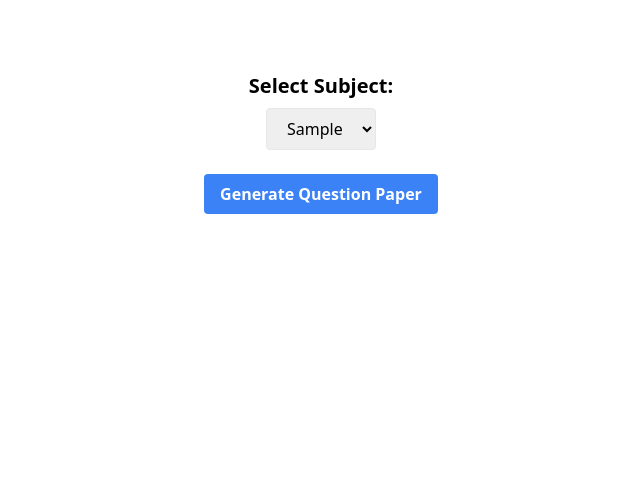
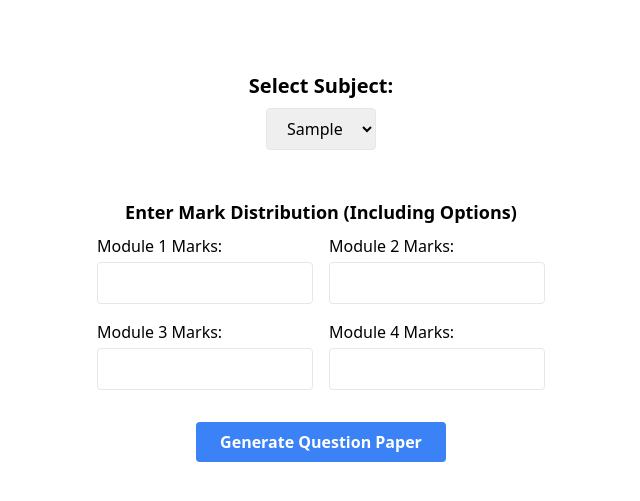
Before and after one commit to aishwaryaaishus001/easy_q, a Django app: page /teacher/generate/ in a window 1280 px wide. Shown: the top 501 px of the page, without its empty margins (319-959 px from the left). Run offline with Django 3.2, Linux system fonts and the light colour scheme; tables that the repository leaves empty hold one stand-in row (values such as "Sample post").

Commit message:
Module wise marks distribution

```diff
--- a/classifier/views.py
+++ b/classifier/views.py
@@ -5,21 +5,32 @@ from django.contrib.auth.decorators import login_required
 from django.http import HttpResponseRedirect
 from django.urls import reverse
 from . models import Question, ClusteredQuestion
+from collections import defaultdict
 import random
+
 
 
 # Create your views here.
 def home(request):
     return render(request, 'home.html')
 
-def generate_question_paper(request):
+'''def generate_question_paper(request):
     if request.method == 'POST':
         paper = request.POST.get('paper')
+        module1_marks = int(request.POST.get('module1'))
+        module2_marks = int(request.POST.get('module2'))
+        module3_marks = int(request.POST.get('module3'))
+        module4_marks = int(request.POST.get('module4'))
+
         print('paper: ', paper)
+        print('Module 1: ', module1_marks)
+        print('Module 2: ', module2_marks)
+        print('Module 3: ', module3_marks)
+        print('Module 4: ', module4_marks)
 
         # Filter questions by subject
         questions = ClusteredQuestion.objects.filter(paper=paper)
-        print('questions: ', questions)
+        #print('questions: ', questions)
 
         easy_qs = list(questions.filter(difficulty="easy"))
         moderate_qs = list(questions.filter(difficulty="medium"))
@@ -43,8 +54,8 @@ def generate_question_paper(request):
 
         random.shuffle(available_easy)
         random.shuffle(available_moderate)
-        print('\n\n\nAvailable easy: ', available_easy, '\n\n\n')
-        print('\n\n\nAvailable moderate: ', available_moderate, '\n\n\n')
+        #print('\n\n\nAvailable easy: ', available_easy, '\n\n\n')
+        #print('\n\n\nAvailable moderate: ', available_moderate, '\n\n\n')
 
         sectionC = []
 
@@ -72,14 +83,14 @@ def generate_question_paper(request):
 
 
         # print to verify structure
-        print("section C:", sectionC)
+        #print("section C:", sectionC)
 
 
 
 
-        print('section A: ', sectionA)
-        print('section B: ', sectionB)
-        print('section C: ', sectionC)
+        #print('section A: ', sectionA)
+        #print('section B: ', sectionB)
+        #print('section C: ', sectionC)
 
 
         context = {
@@ -92,7 +103,204 @@ def generate_question_paper(request):
 
     # Render form page on GET
     papers = ClusteredQuestion.objects.values_list('paper', flat=True).distinct()
+    return render(request, 'generate_question_paper.html', {'subject_codes': papers})'''
+
+def generate_question_paper(request):
+    if request.method == 'POST':
+        paper = request.POST.get('paper')
+        module_limits = {
+            1: int(request.POST.get('module1')),
+            2: int(request.POST.get('module2')),
+            3: int(request.POST.get('module3')),
+            4: int(request.POST.get('module4')),
+        }
+        module_used = defaultdict(int)
+        print('\n\nModule limits: ', module_limits, '\n\n')
+
+        def can_use(q, marks):
+            mod = q.module
+            return module_used[mod] + marks <= module_limits[mod]
+
+        def can_use_group(group, marks_list):
+            """Check if a group of questions (with matching marks list) can be added."""
+            temp_usage = defaultdict(int)
+            for q, m in zip(group, marks_list):
+                temp_usage[q.module] += m
+            return all(module_used[mod] + temp_usage[mod] <= module_limits[mod] for mod in temp_usage)
+
+
+        # Get all questions for the paper
+        questions = ClusteredQuestion.objects.filter(paper=paper)
+
+        easy_qs = list(questions.filter(difficulty="easy"))
+        moderate_qs = list(questions.filter(difficulty="medium"))
+        difficult_qs = list(questions.filter(difficulty="difficult"))
+
+        # Shuffle for randomness
+        random.shuffle(easy_qs)
+        random.shuffle(moderate_qs)
+        random.shuffle(difficult_qs)
+
+        # ---------------- Section A: 6 questions × 4 marks ----------------
+        sectionA = []
+        for q in easy_qs + moderate_qs:
+            if len(sectionA) < 6 and can_use(q, 4):
+                sectionA.append(q)
+                module_used[q.module] += 4
+
+        # ---------------- Section B: 5 questions × 8 marks ----------------
+        sectionB = []
+        for q in difficult_qs + moderate_qs + easy_qs:
+            if len(sectionB) < 5 and can_use(q, 8):
+                sectionB.append(q)
+                module_used[q.module] += 8
+
+        # ---------------- Prepare available pools for Section C ----------------
+        used_in_A_and_B = set(sectionA + sectionB)
+        available_easy = [q for q in easy_qs if q not in used_in_A_and_B]
+        available_moderate = [q for q in moderate_qs if q not in used_in_A_and_B]
+        available_difficult = [q for q in difficult_qs if q not in used_in_A_and_B]
+
+        random.shuffle(available_easy)
+        random.shuffle(available_moderate)
+        random.shuffle(available_difficult)
+
+        # ---------------- Section C: 5 questions × 12 marks ----------------
+        sectionC = []
+        # 3 Easy = 4+4+4 = 12
+        if len(available_easy) >= 3:
+            group = [available_easy.pop(), available_easy.pop(), available_easy.pop()]
+            if can_use_group(group, [4, 4, 4]):
+                sectionC.append(group)
+                for q in group:
+                    module_used[q.module] += 4
+            else:
+                # Return them back if not usable
+                available_easy.extend(group)
+
+        # 2 groups of (1 easy + 1 moderate)
+        for _ in range(2):
+            if len(available_easy) >= 1 and len(available_moderate) >= 1:
+                group = [available_easy.pop(), available_moderate.pop()]
+                if can_use_group(group, [4, 8]):
+                    sectionC.append(group)
+                    module_used[group[0].module] += 4
+                    module_used[group[1].module] += 8
+                else:
+                    available_easy.append(group[0])
+                    available_moderate.append(group[1])
+
+        # Remaining groups
+        while len(sectionC) < 5:
+            added = False
+
+            # Try 3 easy (12 marks)
+            group = []
+            for q in available_easy:
+                if can_use(q, 4):
+                    group.append(q)
+                    if len(group) == 3:
+                        break
+            if len(group) == 3:
+                for q in group:
+                    available_easy.remove(q)
+                    module_used[q.module] += 4
+                sectionC.append(group)
+                added = True
+
+            # Try (1 easy + 1 moderate)
+            elif len(available_easy) >= 1 and len(available_moderate) >= 1:
+                for e in available_easy:
+                    for m in available_moderate:
+                        if can_use(e, 4) and can_use(m, 8):
+                            available_easy.remove(e)
+                            available_moderate.remove(m)
+                            sectionC.append([e, m])
+                            module_used[e.module] += 4
+                            module_used[m.module] += 8
+                            added = True
+                            break
+                    if added:
+                        break
+
+            # Try 2 moderate (6+6)
+            elif len(available_moderate) >= 2:
+                for i in range(len(available_moderate)):
+                    for j in range(i + 1, len(available_moderate)):
+                        q1 = available_moderate[i]
+                        q2 = available_moderate[j]
+                        if can_use(q1, 6) and can_use(q2, 6):
+                            sectionC.append([q1, q2])
+                            module_used[q1.module] += 6
+                            module_used[q2.module] += 6
+                            available_moderate.remove(q1)
+                            available_moderate.remove(q2)
+                            added = True
+                            break
+                    if added:
+                        break
+
+            # Try 1 difficult (12 mark)
+            elif available_difficult:
+                for q in available_difficult:
+                    if can_use(q, 12):
+                        sectionC.append([q])
+                        module_used[q.module] += 12
+                        available_difficult.remove(q)
+                        added = True
+                        break
+
+            # --- RELAX MODULE MARK LIMITS ---
+            if not added:
+                print("⚠️ Strict limits exceeded. Relaxing module mark limits...")
+
+                # Try 1 moderate
+                if available_moderate:
+                    q = available_moderate.pop()
+                    sectionC.append([q])
+                    module_used[q.module] += 12
+                    added = True
+
+                # Try 1 difficult
+                elif available_difficult:
+                    q = available_difficult.pop()
+                    sectionC.append([q])
+                    module_used[q.module] += 12
+                    added = True
+
+                # Try 3 easy
+                elif len(available_easy) >= 3:
+                    group = [available_easy.pop(), available_easy.pop(), available_easy.pop()]
+                    sectionC.append(group)
+                    for q in group:
+                        module_used[q.module] += 4
+                    added = True
+
+                else:
+                    print("❌ No more questions left to fill Section C.")
+                    break
+
+
+
+        print('\n\nLength of Section A: ', len(sectionA))
+        print('\n\nLength of Section B: ', len(sectionB))
+        print('\n\nLength of Section C: ', len(sectionC), '\n\n')
+
+        # ✅ Pass data to template
+        context = {
+            'paper': paper,
+            'sectionA': sectionA,
+            'sectionB': sectionB,
+            'sectionC': sectionC,
+            'module_distribution': module_used,
+        }
+        return render(request, 'question_paper_generated.html', context)
+
+    # GET request
+    papers = ClusteredQuestion.objects.values_list('paper', flat=True).distinct()
     return render(request, 'generate_question_paper.html', {'subject_codes': papers})
+
+
 
 def history(request):
     # Placeholder for viewing previously generated papers
--- a/templates/generate_question_paper.html
+++ b/templates/generate_question_paper.html
@@ -1,4 +1,4 @@
-<!DOCTYPE html>
+<!--DOCTYPE html>
 <html lang="en">
 <head>
   <meta charset="UTF-8">
@@ -25,4 +25,57 @@
   </div>
 
 </body>
+</html-->
+
+<!DOCTYPE html>
+<html lang="en">
+<head>
+  <meta charset="UTF-8">
+  <title>Generate Question Paper</title>
+  <link href="https://cdn.jsdelivr.net/npm/tailwindcss@2.2.19/dist/tailwind.min.css" rel="stylesheet">
+</head>
+<body class="bg-white text-black">
+
+  <div class="container mx-auto py-10 text-center">
+    <form method="POST" action="{% url 'generate-question-paper' %}" class="mt-8">
+      {% csrf_token %}
+
+      <label for="subject_code" class="block text-xl font-semibold mb-2">Select Subject:</label>
+      <select name="paper" id="paper" class="border rounded px-4 py-2 mb-6">
+        {% for paper in subject_codes %}
+          <option value="{{ paper }}">{{ paper }}</option>
+        {% endfor %}
+      </select>
+
+      <h2 class="text-lg font-semibold mb-2 mt-6">Enter Mark Distribution (Including Options)</h2>
+
+      <div class="grid grid-cols-1 md:grid-cols-2 gap-4 text-left max-w-md mx-auto">
+        <div>
+          <label for="module1" class="block font-medium mb-1">Module 1 Marks:</label>
+          <input type="number" name="module1" id="module1" min="0" class="border px-3 py-2 w-full rounded" required>
+        </div>
+
+        <div>
+          <label for="module2" class="block font-medium mb-1">Module 2 Marks:</label>
+          <input type="number" name="module2" id="module2" min="0" class="border px-3 py-2 w-full rounded" required>
+        </div>
+
+        <div>
+          <label for="module3" class="block font-medium mb-1">Module 3 Marks:</label>
+          <input type="number" name="module3" id="module3" min="0" class="border px-3 py-2 w-full rounded" required>
+        </div>
+
+        <div>
+          <label for="module4" class="block font-medium mb-1">Module 4 Marks:</label>
+          <input type="number" name="module4" id="module4" min="0" class="border px-3 py-2 w-full rounded" required>
+        </div>
+      </div>
+
+      <button type="submit" class="mt-8 bg-blue-500 hover:bg-blue-700 text-white font-bold py-2 px-6 rounded">
+        Generate Question Paper
+      </button>
+    </form>
+  </div>
+
+</body>
 </html>
```
Also changed, not shown: templates/question_paper_generated.html (+4 -4 lines).
